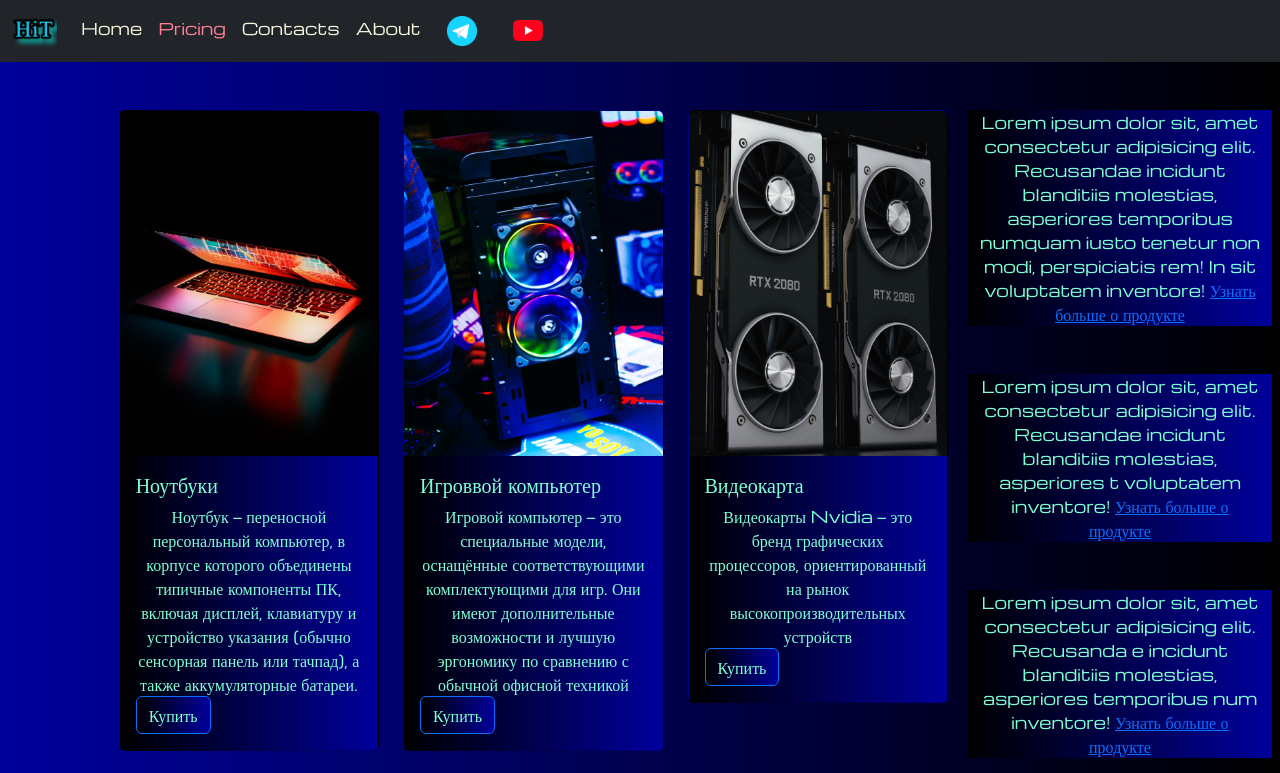
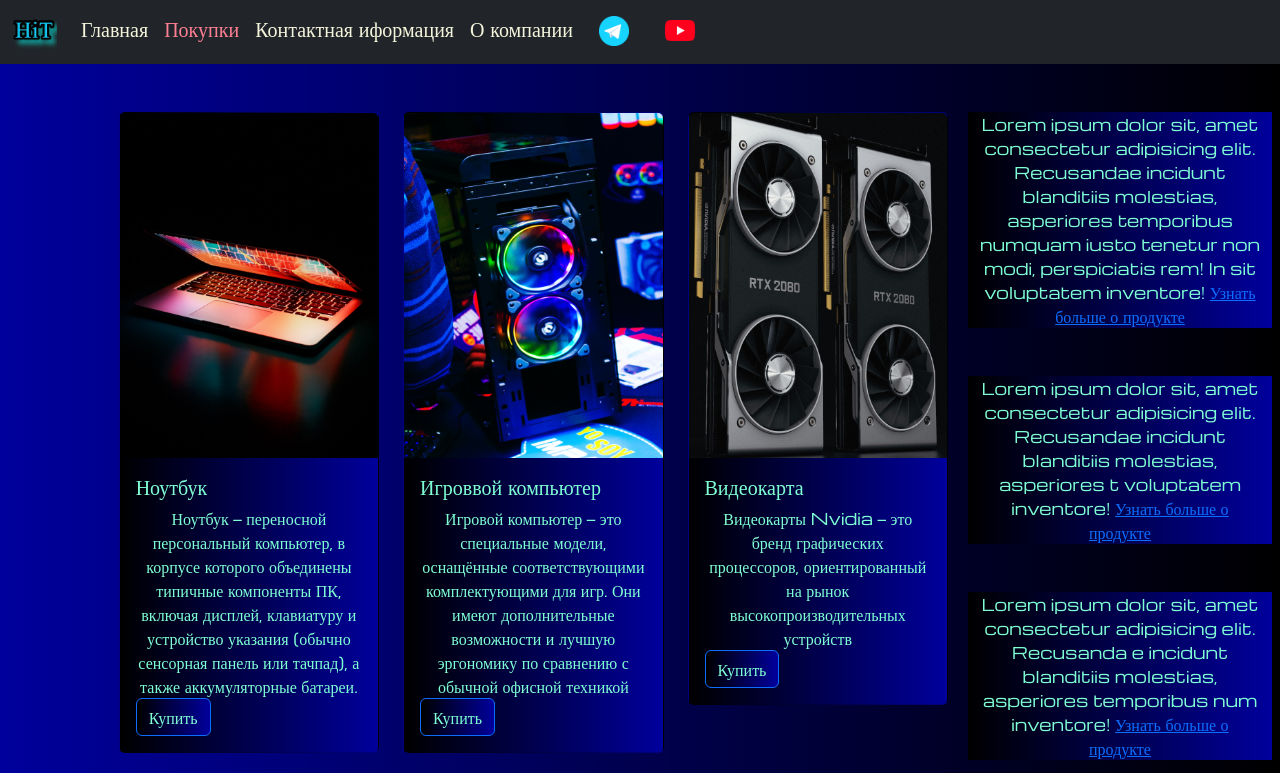
Before and after one commit to dima-sinitsyn/family.github.io, a plain HTML site: page pricing.html in a window 1280 px wide. Shown: the top 773 px of the page. Drawn offline with nearby package versions, Linux system fonts and the light colour scheme.

Commit message:
Update pricing.html

```diff
--- a/pricing.html
+++ b/pricing.html
@@ -13,7 +13,7 @@
   <link rel="icon" type="image/png" sizes="32x32" href="source/files/favicon-32x32.png">
   <link rel="icon" type="image/png" sizes="16x16" href="source/files/favicon-16x16.png">
   <link rel="manifest" href="source/files/site.webmanifest">
-  <title>HiT</title>
+  <title>Robot</title></title>
 </head>
 
 <body>
@@ -28,32 +28,29 @@
         <div class="collapse navbar-collapse" id="navbarNav">
           <ul class="navbar-nav">
             <li class="nav-item">
-              <a class="nav-link" aria-current="page" href="/">Home</a>
+              <a class="nav-link" aria-current="page" href="/"><h5>Главная</h5></a>
             </li>
             <!-- <li class="nav-item">
                     <a class="nav-link" href="#">Features</a>
                   </li> -->
             <li class="nav-item">
-              <a class="nav-link active" href="pricing.html">Pricing</a>
+              <a class="nav-link active" href="pricing.html"><h5>Покупки</h5></a>
             </li>
             <li class="nav-item">
-              <a class="nav-link" href="pricing.html">Contacts</a>
+              <a class="nav-link" href="pricing.html"><h5>Контактная иформация</h5></a>
             </li>
             <li class="nav-item">
-              <a class="nav-link" href="pricing.html">About</a>
+              <a class="nav-link" href="about.html"><h5>О компании</h5></a>
             </li>
             <li class="nav-item">
-              <a class="nav-link" href="pricing.html"><img style="width: 30px; margin-inline: 10px; "
+              <a class="nav-link" href="https://telegram.org/"><img style="width: 30px; margin-inline: 10px; "
                   src="source/files/tg.png" alt="111"></a>
             </li>
             <li class="nav-item">
-              <a class="nav-link" href="pricing.html"><img style="width: 30px; margin-inline: 10px;"
+              <a class="nav-link" href="https://www.youtube.com/"><img style="width: 30px; margin-inline: 10px;"
                   src="source/files/yt.png" alt="222">
               </a>
             </li>
-            <!-- <li class="nav-item">
-                    <a class="nav-link disabled" aria-disabled="true">Disabled</a>
-                  </li> -->
           </ul>
         </div>
       </div>
@@ -74,7 +71,7 @@
               <div class="card">
                 <a href="#"><img src="source/images/laptop.png" class="card-img-top" alt="Ноутбук"></a>
                 <div class="card-body">
-                  <h5 class="card-title"><a href="#">Ноутбуки</a></h5>
+                  <h5 class="card-title"><a href="#">Ноутбук</a></h5>
                   <p class="card-text"><a href="#">Ноутбук — переносной персональный компьютер, в корпусе которого объединены
                     типичные
                     компоненты ПК, включая дисплей, клавиатуру и устройство указания (обычно сенсорная панель или
```
